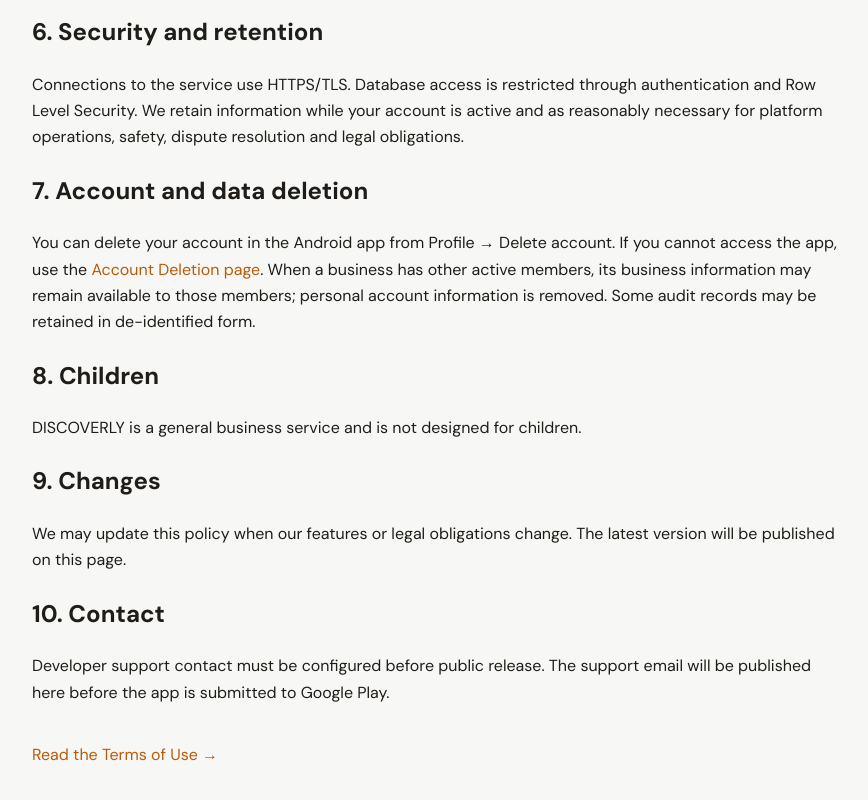
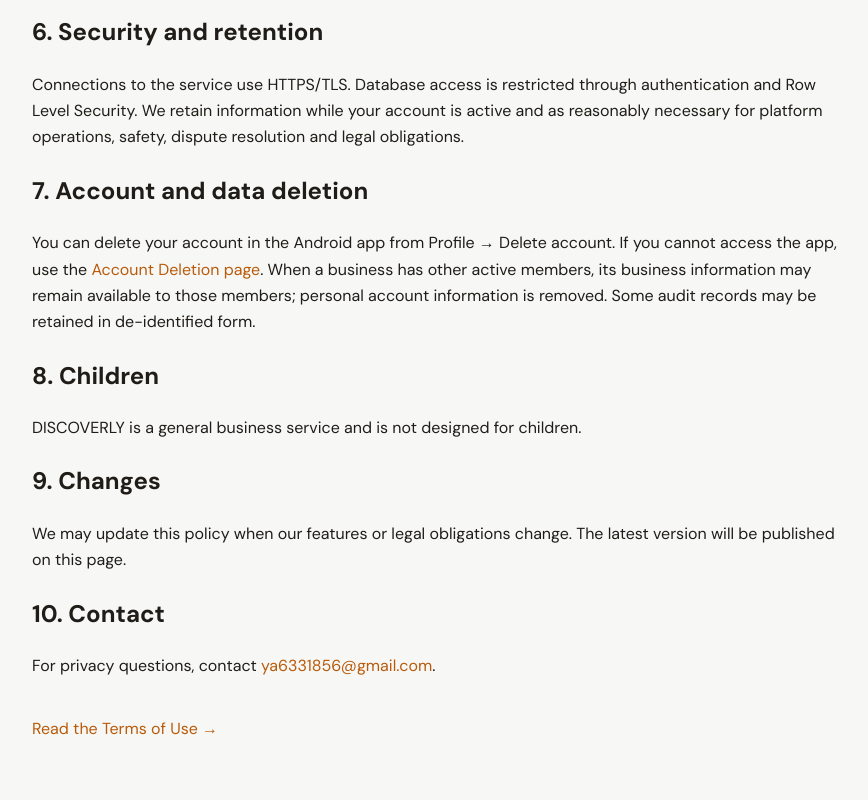
Before and after one commit to ya6331856-cpu/discoverly-india, a Next.js app: page /privacy in a window 1280 px wide. Shown: the part 1151-1951 px from the top of the page, without its empty margins (200-1068 px from the left). Built offline with nearby package versions, Linux system fonts and the light colour scheme.

Commit message:
Set DISCOVERLY public privacy contact email

```diff
--- a/app/privacy/page.tsx
+++ b/app/privacy/page.tsx
@@ -5,7 +5,7 @@ export const metadata = {
   description: "How DISCOVERLY collects, uses and protects account and marketplace information.",
 };
 
-const supportEmail = process.env.NEXT_PUBLIC_SUPPORT_EMAIL;
+const supportEmail = 'ya6331856@gmail.com';
 
 export default function PrivacyPage() {
   return <main style={{maxWidth:860,margin:"0 auto",padding:"48px 22px 80px",color:"#201d19",lineHeight:1.65}}>
```
